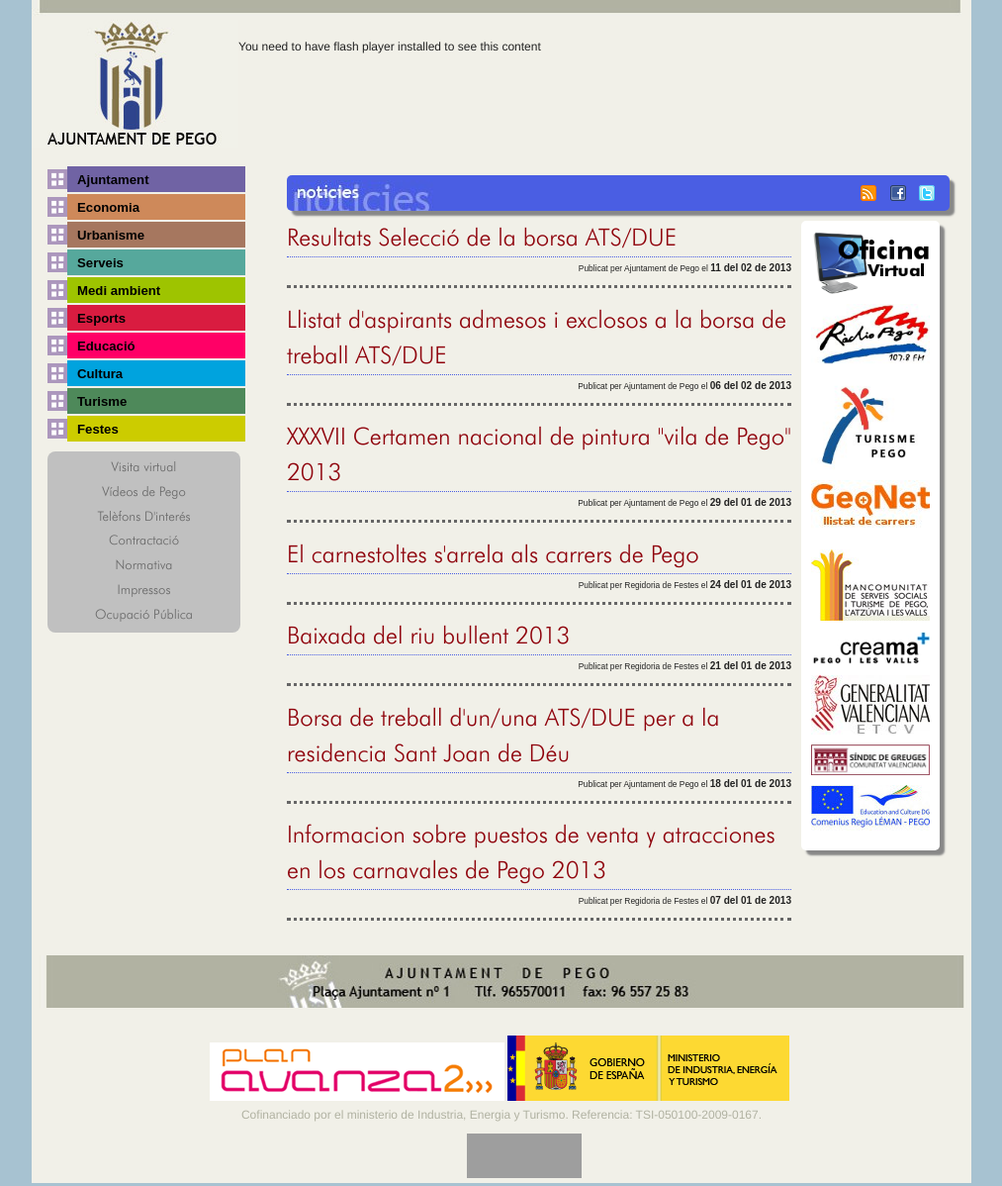
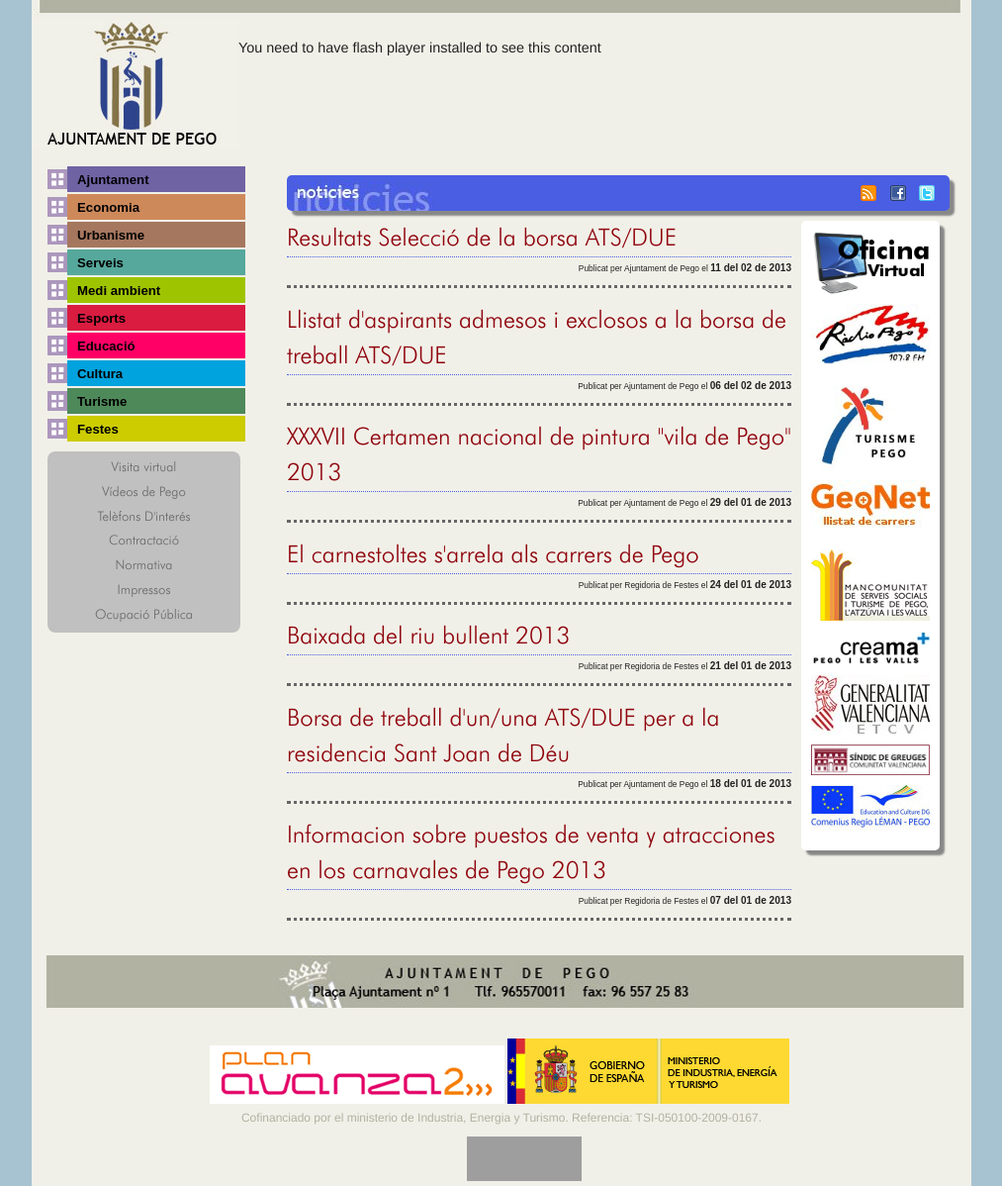
Before and after one commit to xoner/old_pegoweb, a Jekyll site: the page built from index.html, in a window 1280 px wide. Shown: the whole page at 99% size, without its empty margins (133-1146 px from the left). Built offline with Jekyll 4.4.1, drawn with Linux system fonts in a browser that asks for light colours; Markdown is read by kramdown in place of the engine named in the settings; a script that is not in the unit is left out; grey boxes are pictures that could not be loaded.

Commit message:
Augmentat el tamany de la font dels textos de la plana per a millorar la legibilitat de la mateixa

```diff
--- a/style/global.css
+++ b/style/global.css
@@ -5,6 +5,10 @@
 
 body{
     background-color: #A7C2D1;
+}
+
+p, li{
+    font-size: 1.2em;
 }
 
 .container{
```
